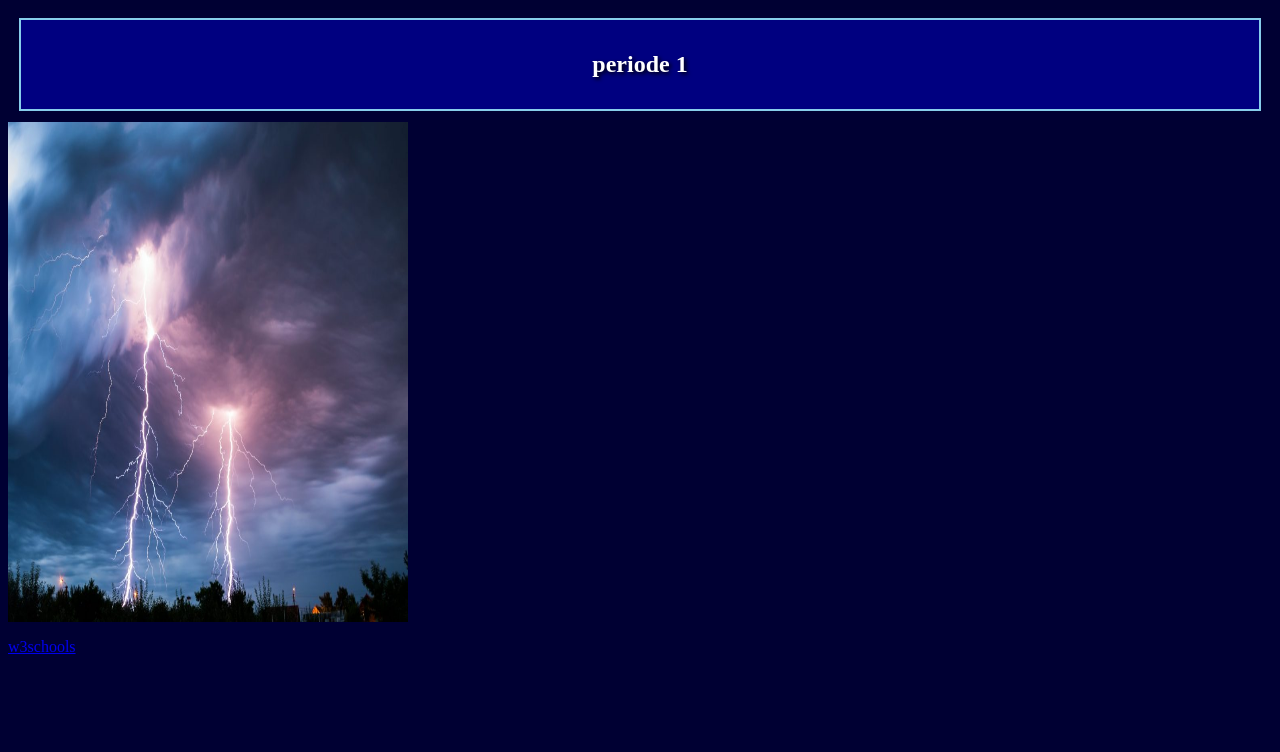
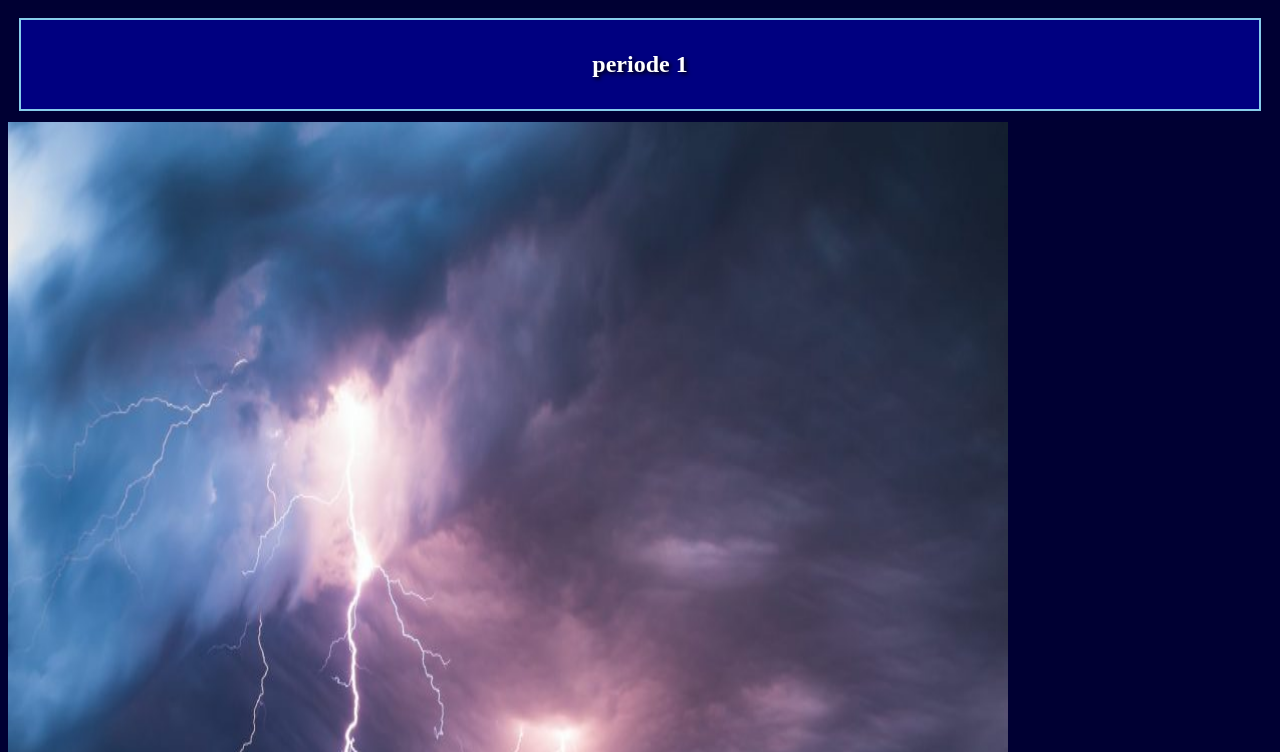
Before and after one commit to LLG566/informatica, a plain HTML site: page index.html in a window 1280 px wide. Shown: the part 48-800 px from the top of the page. Drawn offline with Linux system fonts and the light colour scheme.

Commit message:
Update index.html

```diff
--- a/index.html
+++ b/index.html
@@ -13,7 +13,7 @@
 	<h2>periode 1</h2>
 	</div>
 
-	<img src="lightning.jpg" alt="lightning" height="500px" width="400px">
+	<img src="lightning.jpg" alt="lightning" height="1050px" width="1000px">
 
 	<p>
 		<a href="https://www.w3schools.com/">w3schools</a>
```
